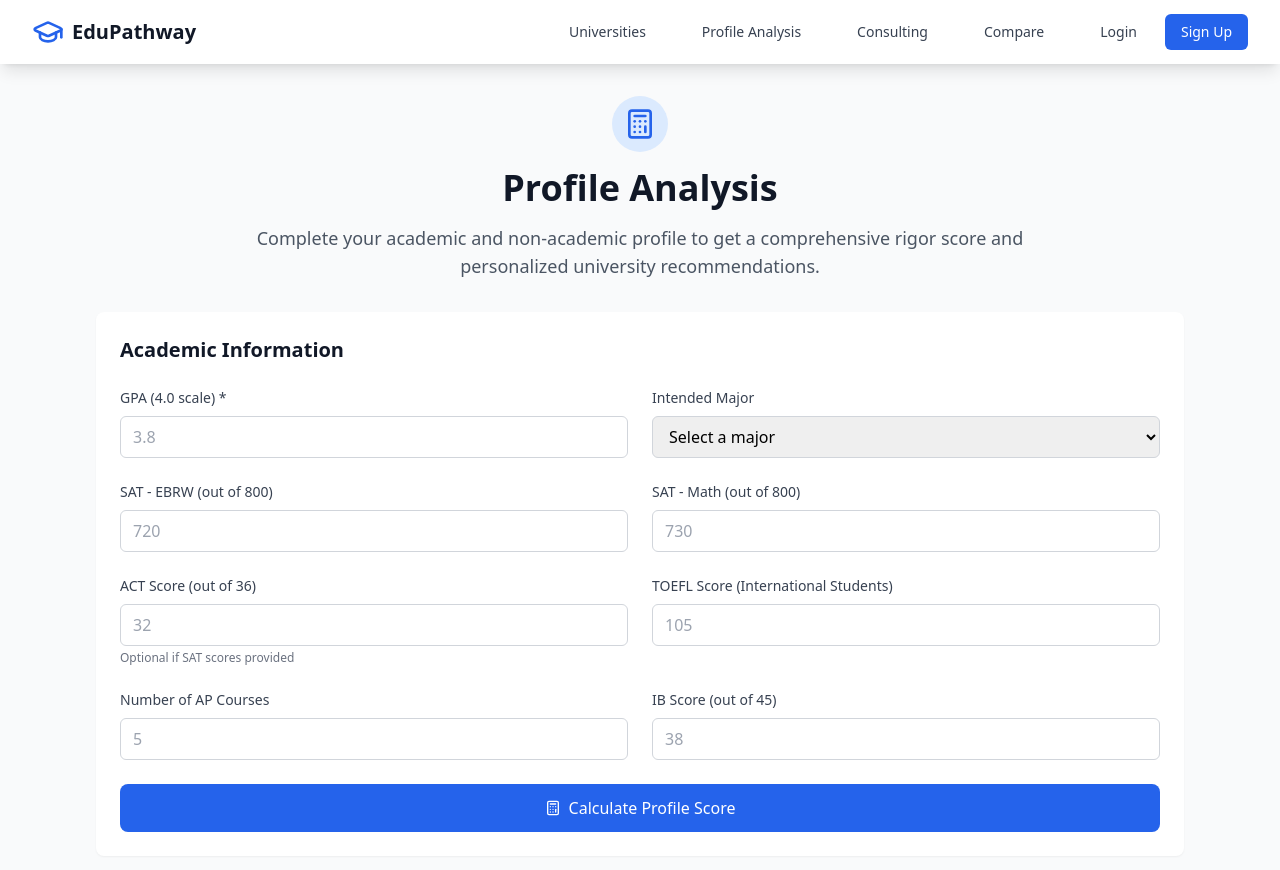
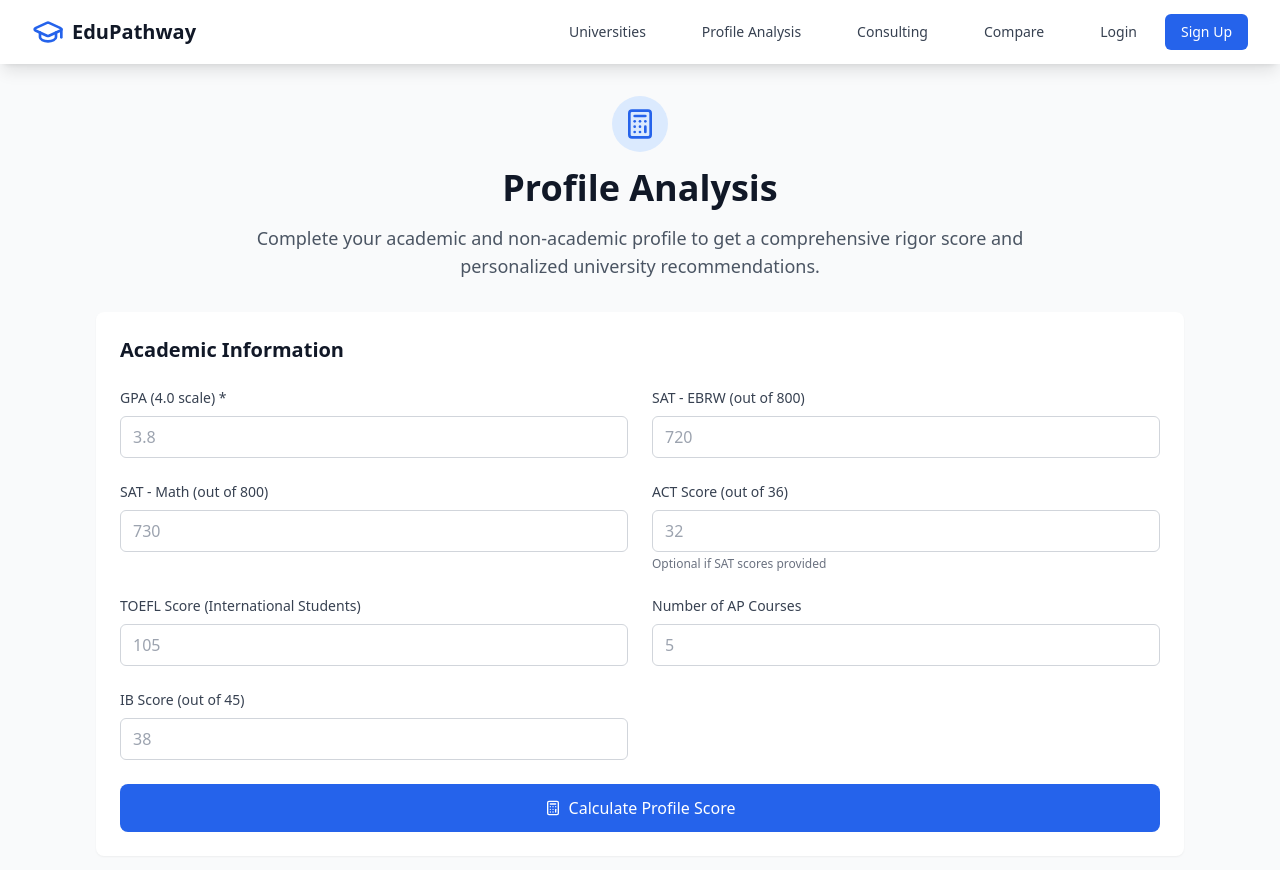
Before and after one commit to JryMx/proj_uscollegehub, a React (Vite) app: page /student-profile in a window 1280 px wide. Shown: the top 870 px of the page. Built offline with nearby package versions, Linux system fonts and the light colour scheme.

Commit message:
Remove intended major field

```diff
--- a/src/pages/StudentProfilePage.tsx
+++ b/src/pages/StudentProfilePage.tsx
@@ -20,7 +20,6 @@ const StudentProfilePage: React.FC = () => {
     apCourses: profile?.apCourses?.toString() || '',
     ibScore: profile?.ibScore?.toString() || '',
     toeflScore: profile?.toeflScore?.toString() || '',
-    intendedMajor: profile?.intendedMajor || '',
   });
 
   const handleAcademicChange = (field: string, value: string) => {
@@ -40,7 +39,6 @@ const StudentProfilePage: React.FC = () => {
       apCourses: parseInt(academicData.apCourses) || 0,
       ibScore: parseInt(academicData.ibScore) || 0,
       toeflScore: parseInt(academicData.toeflScore) || 0,
-      intendedMajor: academicData.intendedMajor,
       personalStatement: '',
       legacyStatus: false,
       citizenship: 'domestic' as 'domestic' | 'international',
@@ -50,6 +48,7 @@ const StudentProfilePage: React.FC = () => {
       leadership: [],
       volunteering: [],
       awards: [],
+      intendedMajor: '',
     };
 
     const updatedProfile = await updateProfile(profileData);
@@ -182,27 +181,6 @@ const StudentProfilePage: React.FC = () => {
 
                 <div>
                   <label className="block text-sm font-medium text-gray-700 mb-2">
-                    Intended Major
-                  </label>
-                  <select
-                    value={academicData.intendedMajor}
-                    onChange={(e) => handleAcademicChange('intendedMajor', e.target.value)}
-                    className="w-full px-3 py-2 border border-gray-300 rounded-md focus:outline-none focus:ring-2 focus:ring-blue-500"
-                  >
-                    <option value="">Select a major</option>
-                    <option value="Computer Science">Computer Science</option>
-                    <option value="Engineering">Engineering</option>
-                    <option value="Business">Business</option>
-                    <option value="Medicine">Medicine</option>
-                    <option value="Liberal Arts">Liberal Arts</option>
-                    <option value="Sciences">Sciences</option>
-                    <option value="Mathematics">Mathematics</option>
-                    <option value="Other">Other</option>
-                  </select>
-                </div>
-
-                <div>
-                  <label className="block text-sm font-medium text-gray-700 mb-2">
                     SAT - EBRW (out of 800)
                   </label>
                   <input
```
